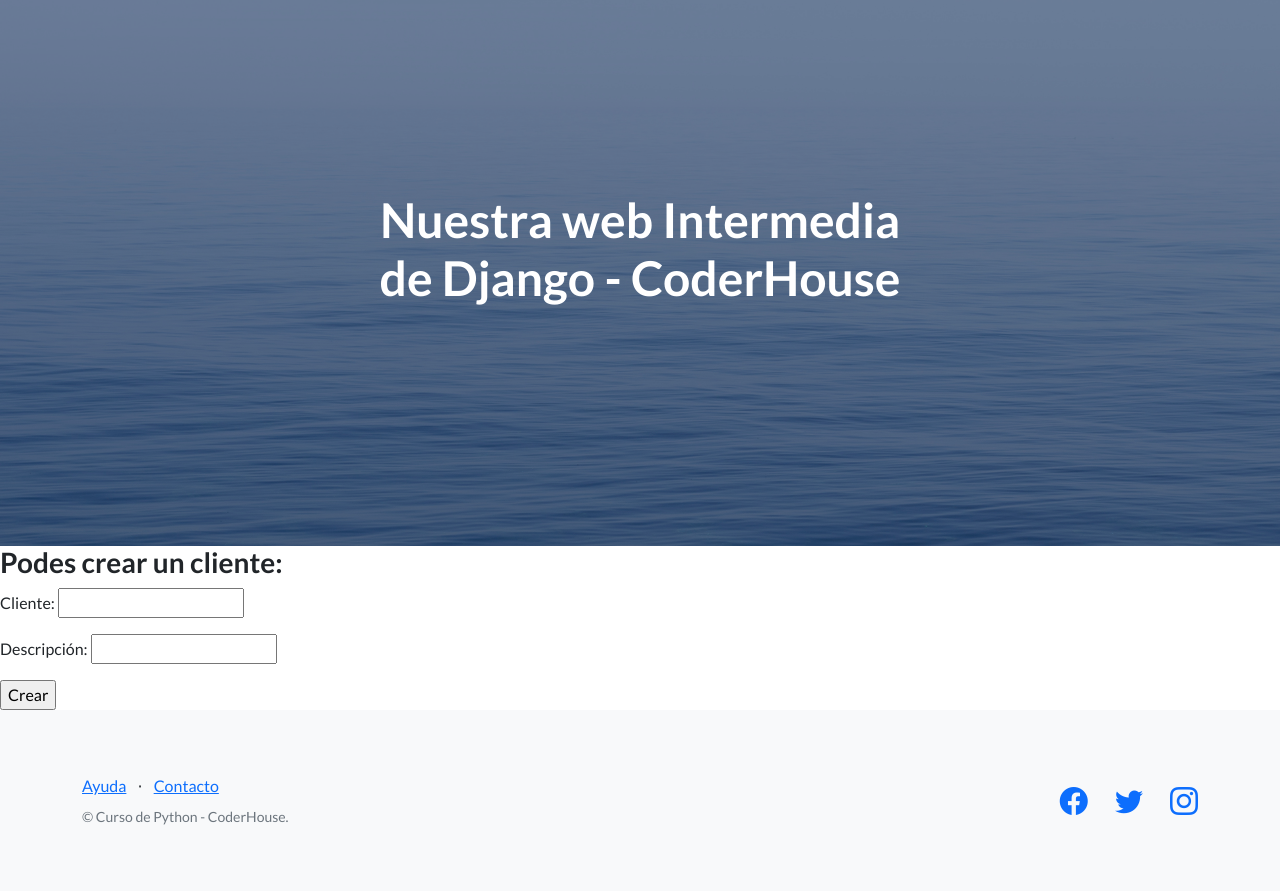
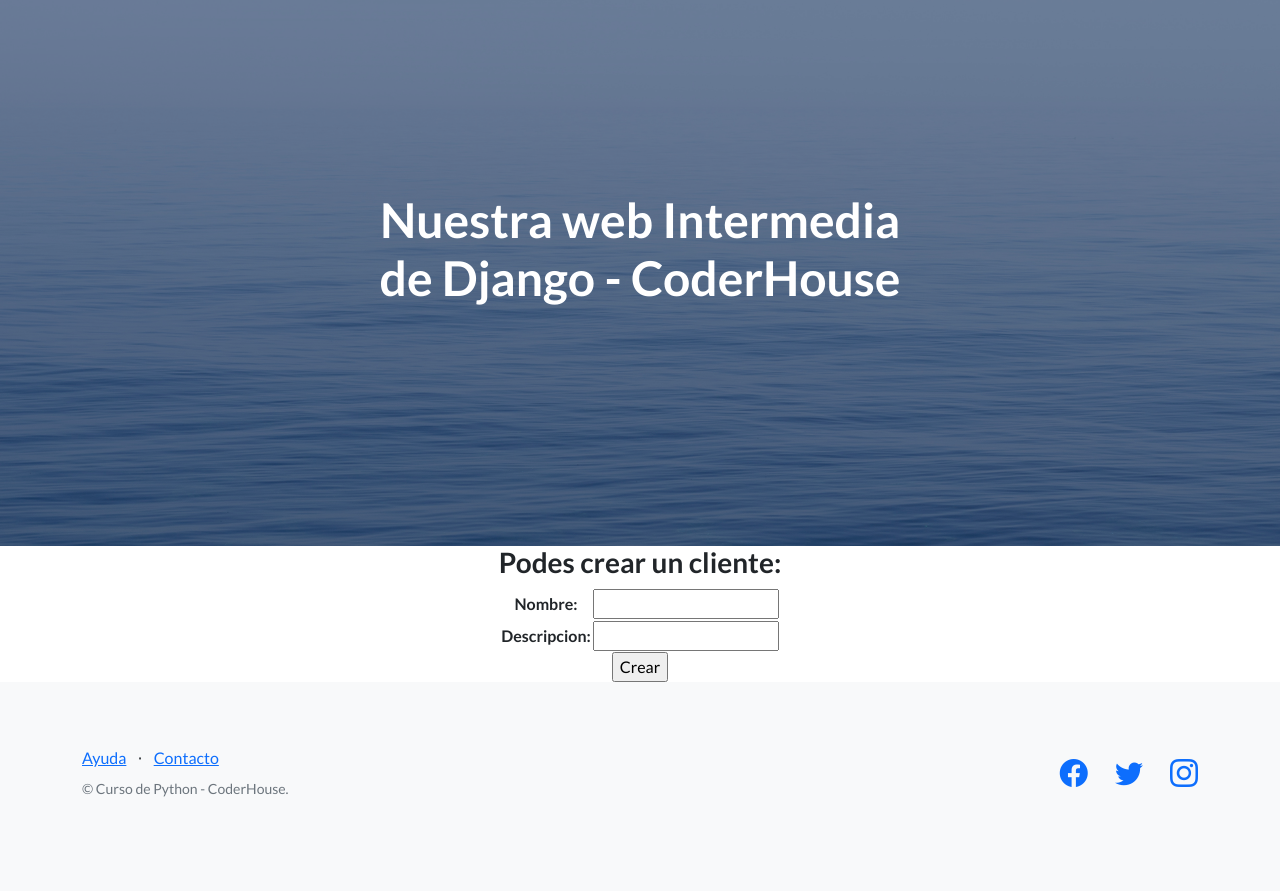
Before and after one commit to Beceiro/TuPrimeraPagina-Beceiro, a Django app: page / in a window 1280 px wide. Shown: the part 57-948 px from the top of the page. After the commit the page ends 854 px from the top, so only its background shows below. Run offline with Django 4.2, Linux system fonts and the light colour scheme; some libraries are stand-ins or nearby versions.

Commit message:
Commit arreglo pre-entrega3

```diff
--- a/app_coder/forms.py
+++ b/app_coder/forms.py
@@ -2,5 +2,5 @@ from django import forms
 
 class CustomerForm(forms.Form):
     #Especificar los campos
-    name = forms.CharField(max_length=30)
-    description = forms.CharField(max_length=50)
+    nombre = forms.CharField(max_length=30)
+    descripcion = forms.CharField(max_length=50)
--- a/app_coder/templates/app_coder/inicio.html
+++ b/app_coder/templates/app_coder/inicio.html
@@ -6,19 +6,16 @@
 
 {% block blockchanges %}
 
-
     <!-- Aquí va lo que cambia, y lo asociado a está vista -->
-
-    <h3>Podes crear un cliente:</h3>
-
-    <form action="" method="get">
-        {% csrf_token %}
-        <p>Cliente: <input type="text" name="nombre" id="nombre" /></p>
-        <p>Descripción: <input type="text" name="description" id="description" /></p>
-        <table>
-            {{formulario}}
-        </table>
-        <input type="submit" value="Crear" />
-    </form>
+    <div class="text-center" style="margin-left: auto; margin-right: auto;">
+        <h3>Podes crear un cliente:</h3>
+        <form method="POST" action="">
+            {% csrf_token %}
+            <table style="margin-left: auto; margin-right: auto;">
+                {{formulario}}
+            </table>
+            <input type="submit" value="Crear"/>
+        </form>
+    </div>
 
 {% endblock %}
--- a/app_coder/views.py
+++ b/app_coder/views.py
@@ -7,8 +7,20 @@ from app_coder.forms import CustomerForm
 # Create your views here.
 
 def inicio(request):
+    formulario = CustomerForm()
+    if request.method == 'POST':
+        formulario = CustomerForm(request.POST)
+        if formulario.is_valid():
+            data = formulario.cleaned_data
+            cliente = Customer(name=data['nombre'], description=data['descripcion'])
+            cliente.save()
+            return redirect('customer')
+        else:
+            return render(request, 'app_coder\inicio.html', {'formulario': formulario})
 
-    return render(request, 'app_coder/inicio.html')
+    # formulario = CustomerForm()
+    return render(request, 'app_coder\inicio.html', {'formulario': formulario})
+    # return render(request, 'app_coder/inicio.html')
 
 def create_customer(request):
 
```
Also changed, not shown: app_coder/migrations/0002_alter_customer_description.py (added), db.sqlite3.
